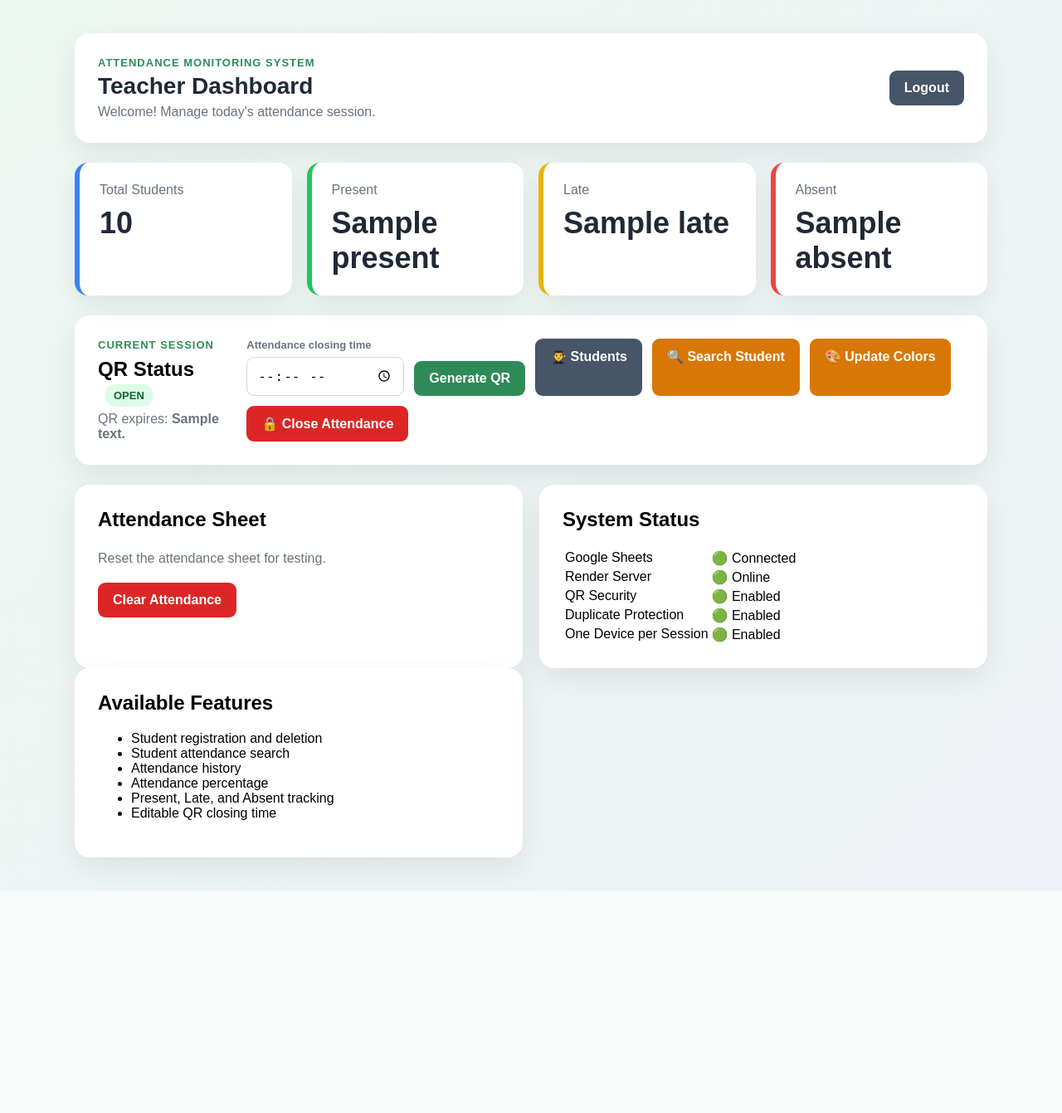
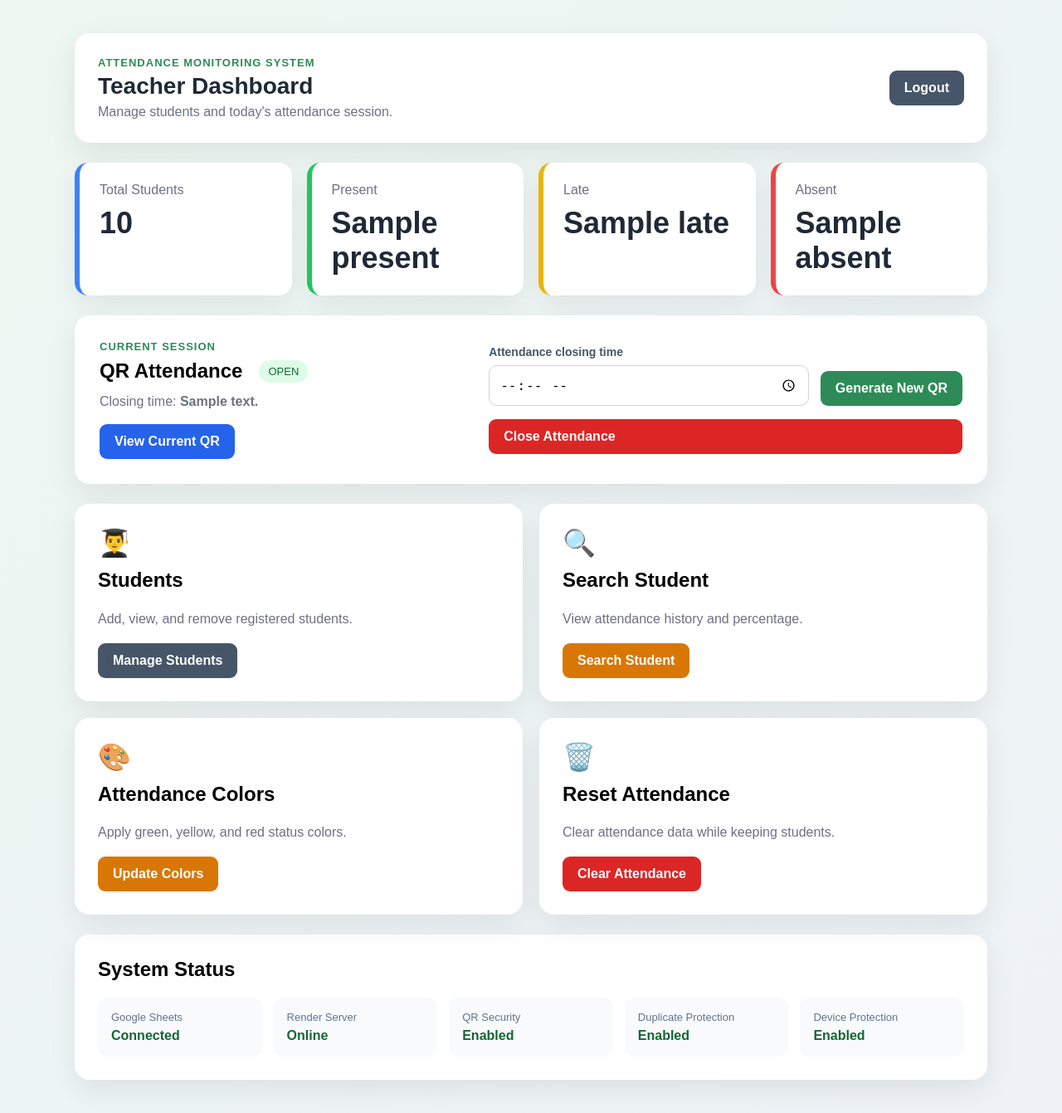
Before and after one commit to aaronpaulvoron-gif/AttendanceSystem, a Flask app: template templates/admin.html in a window 1280 px wide. Shown: the whole page at 83% size. Before the commit the page ends 1073 px from the top, so only its background shows below. Run offline with Flask 3, Linux system fonts and the light colour scheme; the template is opened without the code that fills it: most values are stand-ins (such as "Sample title", 1, 10 or a date in 2020).

Commit message:
Polish dashboard and add current QR button

```diff
--- a/static/css/style.css
+++ b/static/css/style.css
@@ -766,3 +766,176 @@ button:disabled {
 
     cursor: not-allowed;
 }
+.session-card {
+    display: grid;
+    grid-template-columns: 1fr 1.3fr;
+    gap: 30px;
+
+    margin-bottom: 24px;
+
+    padding: 30px;
+
+    background: white;
+
+    border-radius: 18px;
+
+    box-shadow:
+        0 12px 35px
+        rgba(0, 0, 0, 0.08);
+}
+
+.session-info {
+    display: flex;
+    flex-direction: column;
+    align-items: flex-start;
+}
+
+.session-title-row {
+    display: flex;
+    align-items: center;
+    flex-wrap: wrap;
+    gap: 12px;
+}
+
+.session-title-row h2 {
+    margin: 8px 0;
+}
+
+.session-controls {
+    display: flex;
+    flex-direction: column;
+    justify-content: center;
+    gap: 16px;
+}
+
+.current-qr-button {
+    margin-top: 18px;
+    background: #2563eb;
+}
+
+.current-qr-button:hover {
+    background: #1d4ed8;
+}
+
+.qr-time-form {
+    display: flex;
+    align-items: end;
+    flex-wrap: wrap;
+    gap: 14px;
+
+    margin: 0;
+}
+
+.time-field {
+    flex: 1;
+    min-width: 210px;
+}
+
+.time-field label {
+    display: block;
+    margin-bottom: 8px;
+
+    color: #475569;
+
+    font-size: 14px;
+    font-weight: bold;
+}
+
+.time-field input {
+    width: 100%;
+
+    padding: 12px;
+
+    border: 1px solid #cbd5e1;
+    border-radius: 10px;
+
+    background: white;
+
+    font-size: 16px;
+}
+
+.management-icon {
+    margin-bottom: 12px;
+
+    font-size: 32px;
+}
+
+.system-card {
+    margin-top: 24px;
+
+    padding: 28px;
+
+    background: white;
+
+    border-radius: 18px;
+
+    box-shadow:
+        0 12px 35px
+        rgba(0, 0, 0, 0.08);
+}
+
+.system-card h2 {
+    margin-top: 0;
+}
+
+.system-status-grid {
+    display: grid;
+    grid-template-columns:
+        repeat(5, minmax(0, 1fr));
+
+    gap: 14px;
+}
+
+.system-status-item {
+    padding: 16px;
+
+    background: #f8fafc;
+
+    border-radius: 12px;
+}
+
+.system-status-item span {
+    display: block;
+
+    color: #64748b;
+
+    font-size: 13px;
+}
+
+.system-status-item strong {
+    display: block;
+
+    margin-top: 6px;
+
+    color: #166534;
+}
+
+@media (max-width: 900px) {
+
+    .session-card {
+        grid-template-columns: 1fr;
+    }
+
+    .system-status-grid {
+        grid-template-columns:
+            repeat(2, minmax(0, 1fr));
+    }
+
+}
+
+@media (max-width: 520px) {
+
+    .qr-time-form {
+        flex-direction: column;
+        align-items: stretch;
+    }
+
+    .qr-time-form .dashboard-button {
+        width: 100%;
+    }
+
+    .system-status-grid {
+        grid-template-columns: 1fr;
+    }
+
+}
--- a/templates/admin.html
+++ b/templates/admin.html
@@ -2,7 +2,6 @@
 <html lang="en">
 
 <head>
-
     <meta charset="UTF-8">
 
     <meta
@@ -10,15 +9,12 @@
         content="width=device-width, initial-scale=1.0"
     >
 
-    <title>
-        Teacher Dashboard
-    </title>
+    <title>Teacher Dashboard</title>
 
     <link
         rel="stylesheet"
         href="{{ url_for('static', filename='css/style.css') }}"
     >
-
 </head>
 
 <body class="dashboard-body">
@@ -28,7 +24,6 @@
         <header class="dashboard-header">
 
             <div>
-
                 <p class="dashboard-label">
                     Attendance Monitoring System
                 </p>
@@ -38,9 +33,8 @@
                 </h1>
 
                 <p class="dashboard-description">
-                    Welcome! Manage today's attendance session.
+                    Manage students and today's attendance session.
                 </p>
-
             </div>
 
             <a
@@ -56,9 +50,7 @@
         {% if message %}
 
             <div class="dashboard-message">
-
                 {{ message }}
-
             </div>
 
         {% endif %}
@@ -67,83 +59,68 @@
         <section class="stats-grid">
 
             <article class="stat-card total-card">
-
                 <p>Total Students</p>
-
-                <strong>
-                    {{ stats.total }}
-                </strong>
-
+                <strong>{{ stats.total }}</strong>
             </article>
 
-
             <article class="stat-card present-card">
-
                 <p>Present</p>
-
-                <strong>
-                    {{ stats.present }}
-                </strong>
-
+                <strong>{{ stats.present }}</strong>
             </article>
 
-
             <article class="stat-card late-card">
-
                 <p>Late</p>
-
-                <strong>
-                    {{ stats.late }}
-                </strong>
-
+                <strong>{{ stats.late }}</strong>
             </article>
 
-
             <article class="stat-card absent-card">
-
                 <p>Absent</p>
-
-                <strong>
-                    {{ stats.absent }}
-                </strong>
-
+                <strong>{{ stats.absent }}</strong>
             </article>
 
         </section>
 
 
-        <section class="dashboard-panel">
+        <section class="session-card">
 
-            <div>
+            <div class="session-info">
 
                 <p class="panel-label">
                     Current Session
                 </p>
 
-                <h2>
+                <div class="session-title-row">
 
-                    QR Status
+                    <h2>
+                        QR Attendance
+                    </h2>
 
                     <span class="qr-status {{ qr_status|lower }}">
                         {{ qr_status }}
                     </span>
 
-                </h2>
+                </div>
 
                 <p class="dashboard-description">
+                    Closing time:
+                    <strong>{{ expiry_text }}</strong>
+                </p>
 
-                    QR expires:
+                {% if qr_status == "OPEN" %}
 
-                    <strong>
-                        {{ expiry_text }}
-                    </strong>
+                    <a
+                        href="{{ url_for('current_qr') }}"
+                        class="dashboard-button current-qr-button"
+                    >
+                        View Current QR
+                    </a>
 
-                </p>
+                {% endif %}
 
             </div>
 
 
-            <div class="dashboard-actions">
+            <div class="session-controls">
 
                 <form
                     method="POST"
@@ -170,41 +147,17 @@
                         type="submit"
                         class="dashboard-button"
                     >
-                         Generate QR
+                        Generate New QR
                     </button>
 
                 </form>
 
-
-                <a
-                    href="{{ url_for('students') }}"
-                    class="dashboard-button secondary-button"
-                >
-                    👨‍🎓 Students
-                </a>
-
-
-                <a
-                    href="{{ url_for('student_search') }}"
-                    class="dashboard-button warning-button"
-                >
-                    🔍 Search Student
-                </a>
-
-
-                <a
-                    href="{{ url_for('color') }}"
-                    class="dashboard-button warning-button"
-                >
-                    🎨 Update Colors
-                </a>
-
-
                 <a
                     href="{{ url_for('close') }}"
                     class="dashboard-button danger-button"
+                    onclick="return confirm('Close the current attendance session?');"
                 >
-                    🔒 Close Attendance
+                    Close Attendance
                 </a>
 
             </div>
@@ -216,20 +169,23 @@
 
             <article class="management-card">
 
+                <div class="management-icon">
+                    👨‍🎓
+                </div>
+
                 <h2>
-                    Attendance Sheet
+                    Students
                 </h2>
 
                 <p>
-                    Reset the attendance sheet for testing.
+                    Add, view, and remove registered students.
                 </p>
 
                 <a
-                    href="{{ url_for('clear') }}"
-                    class="dashboard-button danger-button"
-                    onclick="return confirm('Clear attendance?');"
+                    href="{{ url_for('students') }}"
+                    class="dashboard-button secondary-button"
                 >
-                    Clear Attendance
+                    Manage Students
                 </a>
 
             </article>
@@ -237,116 +193,113 @@
 
             <article class="management-card">
 
+                <div class="management-icon">
+                    🔍
+                </div>
+
                 <h2>
-                    System Status
+                    Search Student
                 </h2>
 
-                <table class="status-table">
+                <p>
+                    View attendance history and percentage.
+                </p>
 
-                    <tr>
+                <a
+                    href="{{ url_for('student_search') }}"
+                    class="dashboard-button warning-button"
+                >
+                    Search Student
+                </a>
 
-                        <td>
-                            Google Sheets
-                        </td>
+            </article>
 
-                        <td>
-                            🟢 Connected
-                        </td>
 
-                    </tr>
+            <article class="management-card">
 
-                    <tr>
+                <div class="management-icon">
+                    🎨
+                </div>
 
-                        <td>
-                            Render Server
-                        </td>
+                <h2>
+                    Attendance Colors
+                </h2>
 
-                        <td>
-                            🟢 Online
-                        </td>
+                <p>
+                    Apply green, yellow, and red status colors.
+                </p>
 
-                    </tr>
+                <a
+                    href="{{ url_for('color') }}"
+                    class="dashboard-button warning-button"
+                >
+                    Update Colors
+                </a>
 
-                    <tr>
+            </article>
 
-                        <td>
-                            QR Security
-                        </td>
 
-                        <td>
-                            🟢 Enabled
-                        </td>
+            <article class="management-card">
 
-                    </tr>
+                <div class="management-icon">
+                    🗑️
+                </div>
 
-                    <tr>
+                <h2>
+                    Reset Attendance
+                </h2>
 
-                        <td>
-                            Duplicate Protection
-                        </td>
+                <p>
+                    Clear attendance data while keeping students.
+                </p>
 
-                        <td>
-                            🟢 Enabled
-                        </td>
-
-                    </tr>
-
-                    <tr>
-
-                        <td>
-                            One Device per Session
-                        </td>
-
-                        <td>
-                            🟢 Enabled
-                        </td>
-
-                    </tr>
-
-                </table>
+                <a
+                    href="{{ url_for('clear') }}"
+                    class="dashboard-button danger-button"
+                    onclick="return confirm('Clear all attendance data?');"
+                >
+                    Clear Attendance
+                </a>
 
             </article>
 
         </section>
 
 
-        <section class="management-grid">
+        <section class="system-card">
 
-            <article class="management-card">
+            <h2>
+                System Status
+            </h2>
 
-                <h2>
-                    Available Features
-                </h2>
+            <div class="system-status-grid">
 
-                <ul>
+                <div class="system-status-item">
+                    <span>Google Sheets</span>
+                    <strong>Connected</strong>
+                </div>
 
-                    <li>
-                        Student registration and deletion
-                    </li>
+                <div class="system-status-item">
+                    <span>Render Server</span>
+                    <strong>Online</strong>
+                </div>
 
-                    <li>
-                        Student attendance search
-                    </li>
+                <div class="system-status-item">
+                    <span>QR Security</span>
+                    <strong>Enabled</strong>
+                </div>
 
-                    <li>
-                        Attendance history
-                    </li>
+                <div class="system-status-item">
+                    <span>Duplicate Protection</span>
+                    <strong>Enabled</strong>
+                </div>
 
-                    <li>
-                        Attendance percentage
-                    </li>
+                <div class="system-status-item">
+                    <span>Device Protection</span>
+                    <strong>Enabled</strong>
+                </div>
 
-                    <li>
-                        Present, Late, and Absent tracking
-                    </li>
-
-                    <li>
-                        Editable QR closing time
-                    </li>
-
-                </ul>
-
-            </article>
+            </div>
 
         </section>
 
```
